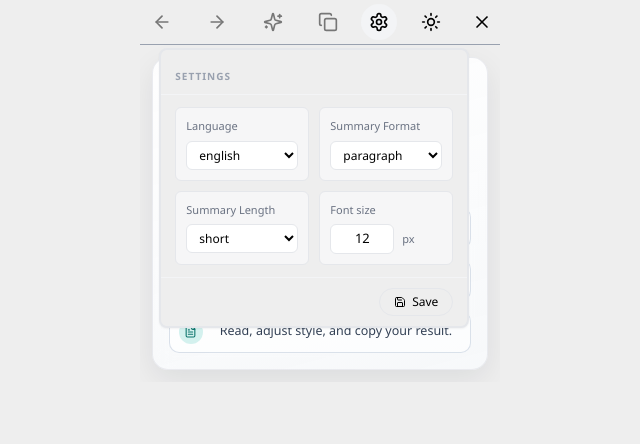
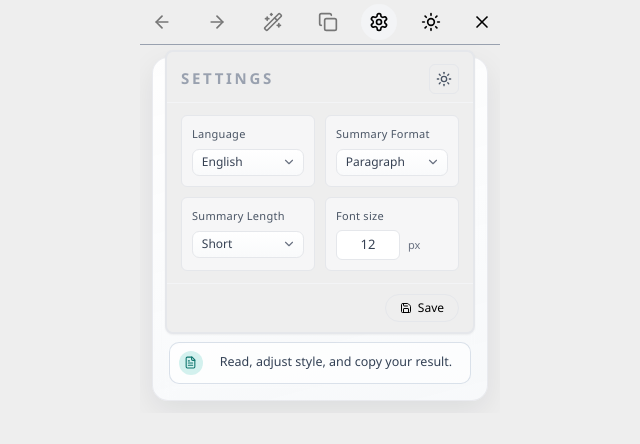
Before and after one commit to newtricksterx/sum-ai, a React (Vite) app in the folder frontend/: page / in a window 1280 px wide. Both pictures are taken after a click on the button 699 px from the left and 22 px from the top of the page. Shown: the top 444 px of the page, without its empty margins (320-960 px from the left). Built offline with nearby package versions, Linux system fonts and the light colour scheme.

Commit message:
more UI Changes

```diff
--- a/frontend/src/App.tsx
+++ b/frontend/src/App.tsx
@@ -1,6 +1,6 @@
 import './App.css'
 import './Summary.css'
-import { useEffect, useRef, useState } from 'react'
+import { useEffect, useMemo, useRef, useState } from 'react'
 import MenuBar from './components/MenuBar'
 import { useSettingsStore } from './stores/settingsStore'
 import { GetPageFromStorage, GetSummaryFromStorage, UpdatePageStorage, UpdateSummaryStorage } from './utils/storage'
@@ -22,6 +22,15 @@ function App() {
   const fontSize = useSettingsStore((state) => state.fontSize)
   const format = useSettingsStore((state) => state.format)
 
+  const cleanedContent = useMemo(() => {
+    return DOMPurify.sanitize(summarizedContent || "",
+      {
+        ALLOWED_TAGS: ['h1', 'h2', 'p', 'ul', 'li', 'strong', 'em', 'a', 'br'],
+        ALLOWED_ATTR: ['href', 'target', 'rel']
+      }
+    );
+  }, [summarizedContent]);
+
   useEffect(() => {
     return () => {
       if (copyNoticeTimeoutRef.current !== null) {
@@ -31,13 +40,6 @@ function App() {
   }, []);
 
   const renderUserInterface = () => {
-    const cleanedContent = DOMPurify.sanitize(summarizedContent || "",
-      {
-        ALLOWED_TAGS: ['h1', 'h2', 'p', 'ul', 'li', 'strong', 'em', 'a', 'br'],
-        ALLOWED_ATTR: ['href', 'target', 'rel']
-      }
-    )
-
     // Display the loading circle
     if(currentPage === 1 && summarizedContent == null){
       return (
@@ -56,7 +58,7 @@ function App() {
 
     // Display the front page content
     return (
-      <FrontPage />
+      <FrontPage onClickGenerate={onClickStartGenerate} />
     )
   }
 
@@ -134,12 +136,20 @@ function App() {
   }
 
   const onClickClose = () => {
+    SetCurrentPage(0);
+    UpdatePageStorage(0);
     window.close();
   }
 
   const onClickRegenerate = async () => {
     //console.log("regenerate")
     await Summarize(true);
+  }
+
+  const onClickStartGenerate = async () => {
+    SetCurrentPage(1);
+    UpdatePageStorage(1);
+    await Summarize(false);
   }
 
   const getPlainTextFromHtml = (html: string) => {
@@ -168,7 +178,7 @@ function App() {
   }
 
   return (
-    <section className={`${theme} flex flex-col w-[360px] max-h-[510px]`}>
+    <section className={`${theme} flex flex-col w-[360px] min-h-[330px] max-h-[510px]`}>
       {showCopyNotice && (
         <div className="pointer-events-none fixed bottom-3 left-3 z-50 rounded-md border border-emerald-200 bg-emerald-50 px-2 py-1 text-[11px] font-medium text-emerald-700 shadow-sm dark:border-emerald-900/80 dark:bg-emerald-950/70 dark:text-emerald-300">
           Copied successfully
--- a/frontend/src/components/Dropdown.tsx
+++ b/frontend/src/components/Dropdown.tsx
@@ -1,17 +1,53 @@
 import { DropdownProps } from "../utils/interfaces";
+import { ChevronDown } from "lucide-react";
+
+const OPTION_LABELS: Record<string, string> = {
+    english: "English",
+    french: "French",
+    spanish: "Spanish",
+    short: "Short",
+    medium: "Medium",
+    long: "Long",
+    paragraph: "Paragraph",
+    "bullet-point": "Bullet Points",
+    "tl-dr-bullets": "TL;DR + Bullets",
+    "key-takeaways": "Key Takeaways",
+    "action-items": "Action items",
+    "q-and-a": "Q&A",
+    "pros-cons": "Pros & Cons",
+};
+
+function getOptionLabel(value: string) {
+    if (OPTION_LABELS[value]) return OPTION_LABELS[value];
+    return value
+        .replace(/-/g, " ")
+        .replace(/\b\w/g, (char) => char.toUpperCase());
+}
 
 function Dropdown({list, onChangeDropdown, title, className, value, name, id}:DropdownProps) {
     return (
-        <select name={name} id={id} className={`${className} dark:border-gray-900 cursor-pointer`} title={title} value={value} onChange={(e) => {
-            //e.stopPropagation();
-            onChangeDropdown(e);
-        }} >
-            {
-                list.map((element, index) => (
-                    <option className="dark:bg-gray-900 cursor-pointer" key={index} value={element}>{element}</option>
-                ))
-            }
-        </select>
+        <div className="relative">
+            <select
+                name={name}
+                id={id}
+                className={`settings-select w-full cursor-pointer appearance-none ${className ?? ""}`}
+                title={title}
+                value={value}
+                onChange={(e) => {
+                    onChangeDropdown(e);
+                }}
+            >
+                {list.map((element, index) => (
+                    <option className="settings-option" key={index} value={element}>
+                        {getOptionLabel(element)}
+                    </option>
+                ))}
+            </select>
+            <ChevronDown
+                size={14}
+                className="pointer-events-none absolute right-2 top-1/2 -translate-y-1/2 text-gray-500 dark:text-gray-400"
+            />
+        </div>
     )
 }
 
--- a/frontend/src/components/LoaderCircle.tsx
+++ b/frontend/src/components/LoaderCircle.tsx
@@ -1,6 +1,8 @@
 export default function LoaderCircle() {
   return (
-    <div id="loader">
+    <div className="loader-shell font-noto">
+      <div id="loader" />
+      <p className="loader-text">Drafting Summary</p>
     </div>
   )
 }
--- a/frontend/src/components/MenuBar.tsx
+++ b/frontend/src/components/MenuBar.tsx
@@ -1,7 +1,7 @@
 import Button from "./Button";
 import { MenuBarProps } from "../utils/interfaces";
 import { MenuIconSize } from '../utils/constants'
-import { Sun, Moon, ArrowLeft, Copy, X, ArrowRight, Sparkles } from 'lucide-react';
+import { Sun, Moon, ArrowLeft, Copy, X, ArrowRight, WandSparkles } from 'lucide-react';
 import SettingsDropdown from "./SettingsDropdown";
 import { useSettingsStore } from "../stores/settingsStore";
 import { ForwardState, RegenerateState, ReturnState, CopyState } from "../utils/states";
@@ -19,7 +19,7 @@ function MenuBar({onClickReturn, onClickForward, onClickClose, onClickCopy, onCl
             <ArrowRight  size={MenuIconSize}/>
         </Button>
         <Button className={`p-2 rounded-3xl m-1 ${RegenerateState() ? "" : "opacity-50"}`} disabled={!RegenerateState()} onClick={onClickRegenerate} title="Generate summary">
-          <Sparkles size={MenuIconSize}/>
+          <WandSparkles size={MenuIconSize}/>
         </Button>
         <Button className={`p-2 rounded-3xl m-1 ${CopyState() ? "" : "opacity-50"}`} disabled={!CopyState()} onClick={onClickCopy} title="Copy summary">
           <Copy size={MenuIconSize}/>
--- a/frontend/src/components/SettingsDropdown.tsx
+++ b/frontend/src/components/SettingsDropdown.tsx
@@ -1,4 +1,4 @@
-import { Settings, Save, Check } from "lucide-react";
+import { Settings, Save, Check, Sun, Moon } from "lucide-react";
 import { all_formats, all_languages, all_lengths, MenuIconSize } from "../utils/constants";
 import Button from "./Button";
 import { useCallback, useEffect, useRef, useState } from "react";
@@ -12,10 +12,12 @@ export default function SettingsDropdown() {
     const settings_length = useSettingsStore((state) => state.length);
     const settings_fontSize = useSettingsStore((state) => state.fontSize);
     const settings_format = useSettingsStore((state) => state.format);
+    const theme = useSettingsStore((state) => state.theme);
     const UpdateLang = useSettingsStore((state) => state.UpdateLanguage);
     const UpdateLength = useSettingsStore((state) => state.UpdateLength);
     const UpdateFontSize = useSettingsStore((state) => state.UpdateFontSize);
     const UpdateFormat = useSettingsStore((state) => state.UpdateFormat);
+    const UpdateTheme = useSettingsStore((state) => state.UpdateTheme);
 
     const [language, SetLanguage] = useState<Language>(settings_lang);
     const [length, SetLength] = useState<Length>(settings_length);
@@ -25,7 +27,6 @@ export default function SettingsDropdown() {
     const [isOpen, setIsOpen] = useState(false);
 
     const menuRef = useRef<HTMLDivElement>(null);
-;
 
     const onClickSettings = useCallback(() => {
         setIsOpen(prev => !prev);
@@ -67,18 +68,26 @@ export default function SettingsDropdown() {
             </Button>
             <div
                 className={`
-                    absolute top-full mt-2 border-2 font-noto bg-[#eee] border-gray-200
+                    fixed top-[3.1rem] left-1/2 -translate-x-1/2 border-2 font-noto bg-[#eee] border-gray-200
                     dark:bg-[#303030] dark:border-[#373737] shadow-xs rounded-lg
                     grid transition-[grid-template-rows,opacity] duration-200 ease-out
-                    overflow-hidden w-[310px] max-w-[calc(100vw-1.5rem)]
-                    right-[-4.5rem]
+                    overflow-hidden w-[310px] max-w-[calc(100vw-1rem)] origin-top
                     ${isOpen ? "grid-rows-[1fr] opacity-100" : "grid-rows-[0fr] opacity-0 pointer-events-none border-transparent"}
                 `}>
                 {/* header */}
-                <div className="px-3.5 pt-3 pb-2 border-b border-gray-100 dark:border-[#2e2e2e]">
-                    <span className="text-[10px] font-medium tracking-widest uppercase text-gray-400 dark:text-gray-500">
+                <div className="px-3.5 pt-3 pb-2 border-b border-gray-100 dark:border-[#2e2e2e] flex items-center justify-between">
+                    <span className="text-[15px] font-semibold tracking-[0.18em] uppercase text-gray-400 dark:text-gray-500">
                         <strong>Settings</strong>
                     </span>
+                    <button
+                        type="button"
+                        onClick={UpdateTheme}
+                        title={`Switch to ${theme === "light" ? "dark" : "light"} mode`}
+                        aria-label={`Switch to ${theme === "light" ? "dark" : "light"} mode`}
+                        className="inline-flex items-center justify-center rounded-md border border-gray-200 dark:border-[#3a3a3a] p-1.5 text-gray-600 dark:text-gray-300 hover:bg-gray-100 dark:hover:bg-[#2a2a2a] transition-colors"
+                    >
+                        {theme === "light" ? <Sun size={16} /> : <Moon size={16} />}
+                    </button>
                 </div>
 
                 <form onSubmit={onSaveSettings} className="flex flex-col">
@@ -90,7 +99,7 @@ export default function SettingsDropdown() {
                             { label: "Summary Length", id: "length", list: all_lengths, value: length, onChange: (e: React.ChangeEvent<HTMLSelectElement>) => { SetSaved(false); SetLength(e.target.value as Length); } },
                             ].map(({ label, id, list, value, onChange }) => (
                             <div key={id} className="flex flex-col gap-1.5 rounded-md border border-gray-200 dark:border-[#3a3a3a] bg-gray-50/70 dark:bg-[#2a2a2a] p-2.5">
-                                <label htmlFor={id} className="text-[11px] text-gray-500 dark:text-gray-400">{label}</label>
+                                <label htmlFor={id} className="text-[11px] font-medium tracking-wide text-gray-600 dark:text-gray-300">{label}</label>
                                 <Dropdown
                                     id={id}
                                     list={list}
@@ -98,21 +107,21 @@ export default function SettingsDropdown() {
                                     onChangeDropdown={onChange}
                                     name={id}
                                     title={label}
-                                    className="w-full rounded-md border border-gray-200 dark:border-[#3a3a3a] bg-white dark:bg-[#232323] px-2 py-1 text-[12px]"
+                                    className="text-[12px] font-medium text-gray-700 dark:text-gray-200"
                                 />
                             </div>
                             ))}
 
                             <div className="flex flex-col gap-1.5 rounded-md border border-gray-200 dark:border-[#3a3a3a] bg-gray-50/70 dark:bg-[#2a2a2a] p-2.5">
-                                <label htmlFor="font-size" className="text-[11px] text-gray-500 dark:text-gray-400">Font size</label>
+                                <label htmlFor="font-size" className="text-[11px] font-medium tracking-wide text-gray-600 dark:text-gray-300">Font size</label>
                                 <div className="flex items-center gap-2">
                                     <input
-                                        id="font-size" type="number" min={5} max={32}
+                                        id="font-size" type="number"
                                         value={fontSize}
                                         onChange={(e) => { SetSaved(false); SetFontSize(Number(e.target.value)); }}
-                                        className="w-16 text-center text-[13px] px-2 py-1 rounded-md border border-gray-200 dark:border-[#3a3a3a] bg-white dark:bg-[#232323]"
+                                        className="w-16 text-center text-[13px] font-medium text-gray-700 dark:text-gray-200 px-2 py-1 rounded-md border border-gray-200 dark:border-[#3a3a3a] bg-white dark:bg-[#232323]"
                                     />
-                                    <span className="text-[11px] text-gray-500 dark:text-gray-400">px</span>
+                                    <span className="text-[11px] font-medium text-gray-500 dark:text-gray-400">px</span>
                                 </div>
                             </div>
                         </div>
--- a/frontend/src/index.css
+++ b/frontend/src/index.css
@@ -77,16 +77,77 @@ input::-webkit-inner-spin-button {
   margin: 0;
 }
 
+.settings-select {
+  border: 1px solid rgb(229, 231, 235);
+  border-radius: 0.45rem;
+  background: linear-gradient(180deg, #ffffff, #f9fafb);
+  padding: 0.34rem 1.7rem 0.34rem 0.55rem;
+  font-size: 12px;
+  line-height: 1.2;
+  transition: border-color 140ms ease, box-shadow 140ms ease, background-color 140ms ease;
+}
+
+.settings-select:hover {
+  border-color: rgb(203, 213, 225);
+}
+
+.settings-select:focus {
+  outline: none;
+  border-color: rgb(56, 189, 248);
+  box-shadow: 0 0 0 2px rgba(56, 189, 248, 0.18);
+}
+
+.settings-option {
+  font-weight: 500;
+  background: #ffffff;
+  color: #1f2937;
+}
+
+.dark .settings-select {
+  border-color: #3a3a3a;
+  background: linear-gradient(180deg, #262626, #222);
+  color: #e5e7eb;
+}
+
+.dark .settings-select:hover {
+  border-color: #4a4a4a;
+}
+
+.dark .settings-select:focus {
+  border-color: #2dd4bf;
+  box-shadow: 0 0 0 2px rgba(45, 212, 191, 0.2);
+}
+
+.dark .settings-option {
+  background: #1f1f1f;
+  color: #e5e7eb;
+}
+
+.loader-shell {
+  display: flex;
+  flex-direction: column;
+  align-items: center;
+  gap: 0.5rem;
+}
+
 #loader {
   height: 1.25rem; /* Using rem for better scaling than em in menus */
   width: 1.25rem;
   border: 2px solid rgb(208, 213, 217); /* Thinner border looks more "pro" in small sizes */
   border-top-color: rgb(78, 78, 78);
-  position: absolute;
-  margin: auto;
-  inset: 0; /* Shorthand for top/bottom/left/right: 0 */
   border-radius: 50%;
   animation: spin 1s linear infinite; /* Added 'linear' for smooth rotation */
+}
+
+.loader-text {
+  margin: 0;
+  font-size: 12px;
+  font-weight: 600;
+  color: rgb(78, 78, 78);
+}
+
+.dark .loader-text {
+  color: rgb(208, 213, 217);
 }
 
 @keyframes spin {
--- a/frontend/src/pages/FrontPage.tsx
+++ b/frontend/src/pages/FrontPage.tsx
@@ -1,15 +1,15 @@
 import React from 'react';
-import { Sparkles, Globe, FileText } from 'lucide-react';
+import { Sparkles, Globe, FileText, WandSparkles } from 'lucide-react';
 import '../FrontPage.css';
 
-const FrontPage: React.FC = () => {
+interface FrontPageProps {
+  onClickGenerate: () => void;
+}
+
+const FrontPage: React.FC<FrontPageProps> = ({ onClickGenerate }) => {
   return (
     <section className="front-page-shell relative flex-1 min-h-[300px] p-3 overflow-hidden">
       <div className="relative z-10 front-page-card rounded-2xl border border-gray-200/80 dark:border-[#393939] p-4 font-noto">
-        <div className="inline-flex items-center gap-1.5 rounded-full border border-teal-200 bg-teal-50 px-2.5 py-1 text-[11px] font-semibold tracking-wide text-teal-700 dark:border-teal-900/80 dark:bg-teal-950/50 dark:text-teal-300">
-          <Sparkles size={12} />
-          SUM-AI
-        </div>
 
         <h1 className="mt-3 mb-2 text-center text-[20px] leading-tight font-bold text-slate-900 dark:text-slate-100">
           Turn any page into a clear summary
@@ -18,6 +18,15 @@ const FrontPage: React.FC = () => {
         <p className="pb-4 text-[13px] leading-relaxed text-slate-600 dark:text-slate-300">
           Choose your format in Settings, then generate concise notes designed for quick reading.
         </p>
+
+        <button
+          type="button"
+          onClick={onClickGenerate}
+          className="w-full mb-4 inline-flex items-center justify-center gap-2 rounded-xl border border-teal-300 dark:border-teal-900/80 bg-teal-500 dark:bg-teal-600 text-white text-[13px] font-semibold px-3 py-2.5 hover:bg-teal-600 dark:hover:bg-teal-500 transition-colors cursor-pointer"
+        >
+          <WandSparkles size={14} />
+          Generate Summary
+        </button>
 
         <div className="grid gap-2.5">
           <div className="front-step-row">
--- a/frontend/src/pages/SummaryPage.tsx
+++ b/frontend/src/pages/SummaryPage.tsx
@@ -22,4 +22,4 @@ const SummaryPage: React.FC<SummaryPageProps> = ({ content, fontSize }) => {
     );
 };
 
-export default SummaryPage;
+export default React.memo(SummaryPage);
--- a/frontend/src/utils/constants.ts
+++ b/frontend/src/utils/constants.ts
@@ -15,6 +15,11 @@ export const all_lengths: Length[] = [
 export const all_formats: Format[] = [
     "bullet-point",
     "paragraph",
+    "tl-dr-bullets",
+    "key-takeaways",
+    "action-items",
+    "q-and-a",
+    "pros-cons",
 ]
 
 export const MenuIconSize = 20;
--- a/frontend/src/utils/types.ts
+++ b/frontend/src/utils/types.ts
@@ -4,7 +4,14 @@ export type Length = "short" | "medium" | "long";
 
 export type Language = "english" | "french" | "spanish";
 
-export type Format = "bullet-point" | "paragraph"
+export type Format =
+    | "bullet-point"
+    | "paragraph"
+    | "tl-dr-bullets"
+    | "key-takeaways"
+    | "action-items"
+    | "q-and-a"
+    | "pros-cons"
 
 export type ButtonDisplyStatus = "block" | "hidden";
 
```
